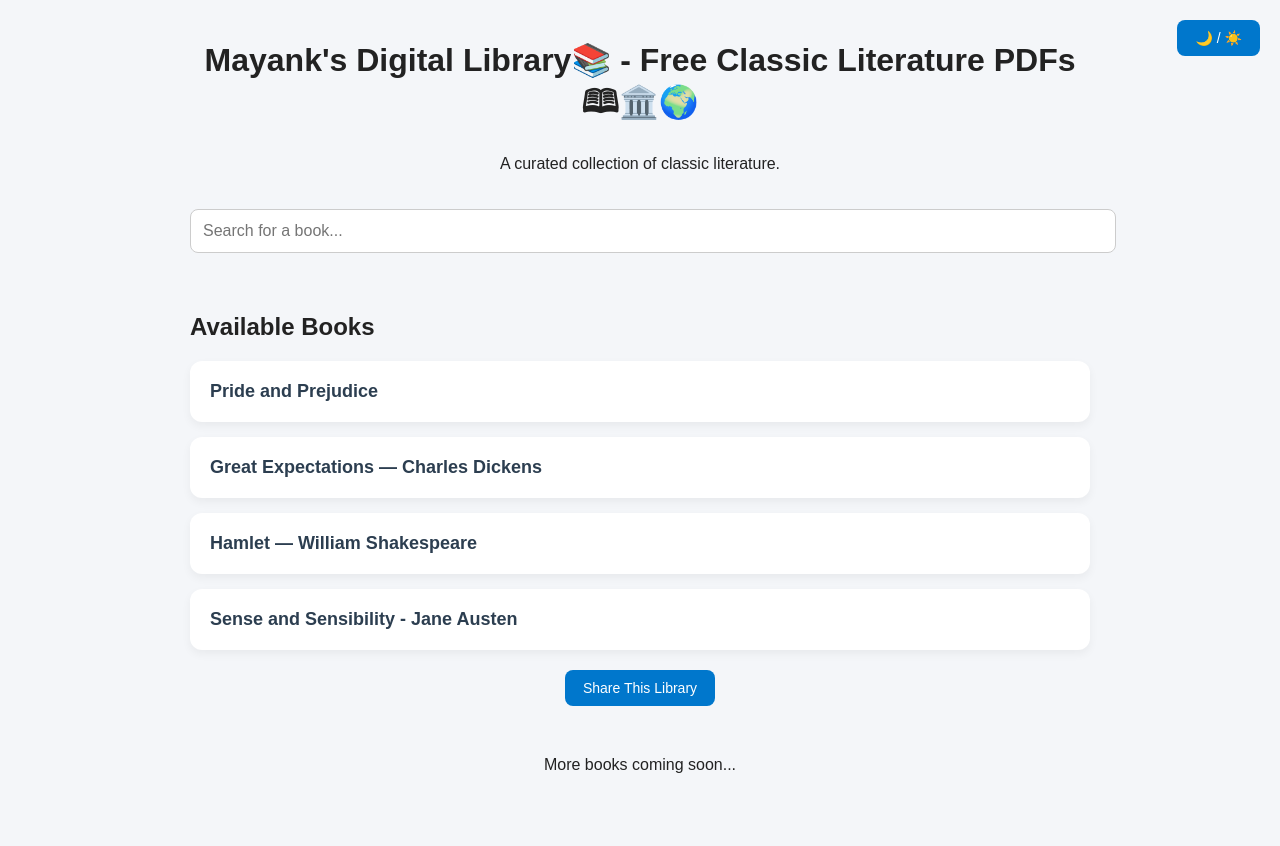
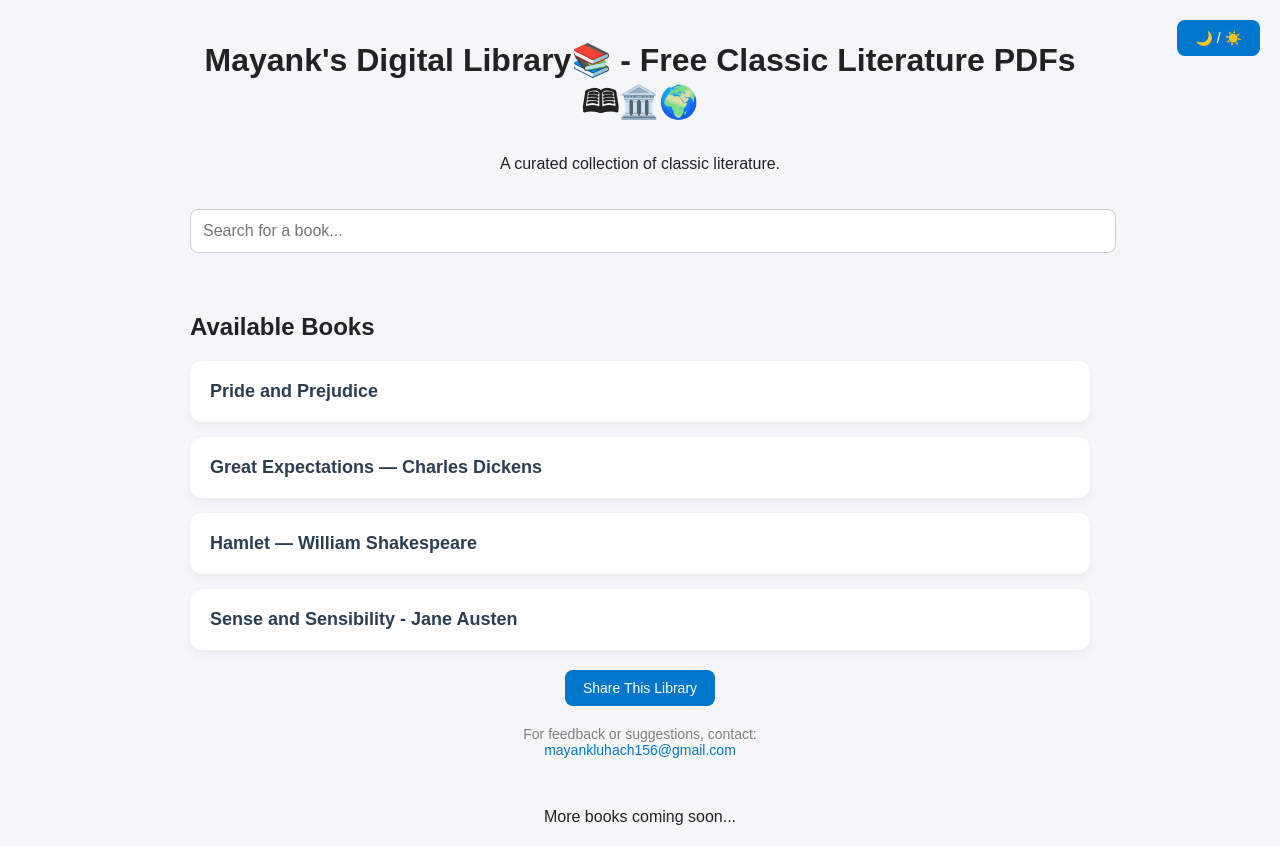
Before and after one commit to mayankluhach156-oss/digital-library, a plain HTML site: page index.html in a window 1280 px wide. Before the commit the page ends 800 px from the top, so only its background shows below. Drawn offline with Linux system fonts and the light colour scheme.

Commit message:
Update index.html

```diff
--- a/index.html
+++ b/index.html
@@ -113,6 +113,20 @@
             z-index: 1000;
         }
 
+        /* ================= CONTACT SECTION ================= */
+
+        .contact-section {
+            text-align: center;
+            margin-top: 20px;
+            font-size: 14px;
+            color: gray;
+        }
+
+        .contact-section a {
+            color: #0077cc;
+            text-decoration: none;
+        }
+
     </style>
 </head>
 
@@ -163,6 +177,15 @@
         <button onclick="shareLibrary()">Share This Library</button>
     </div>
 
+    <!-- ✅ CONTACT SECTION (Clean + Minimal) -->
+    <div class="contact-section">
+        For feedback or suggestions, contact:
+        <br>
+        <a href="mailto:mayankluhach156@gmail.com">
+            mayankluhach156@gmail.com
+        </a>
+    </div>
+
     <footer>
         More books coming soon...
     </footer>
```
